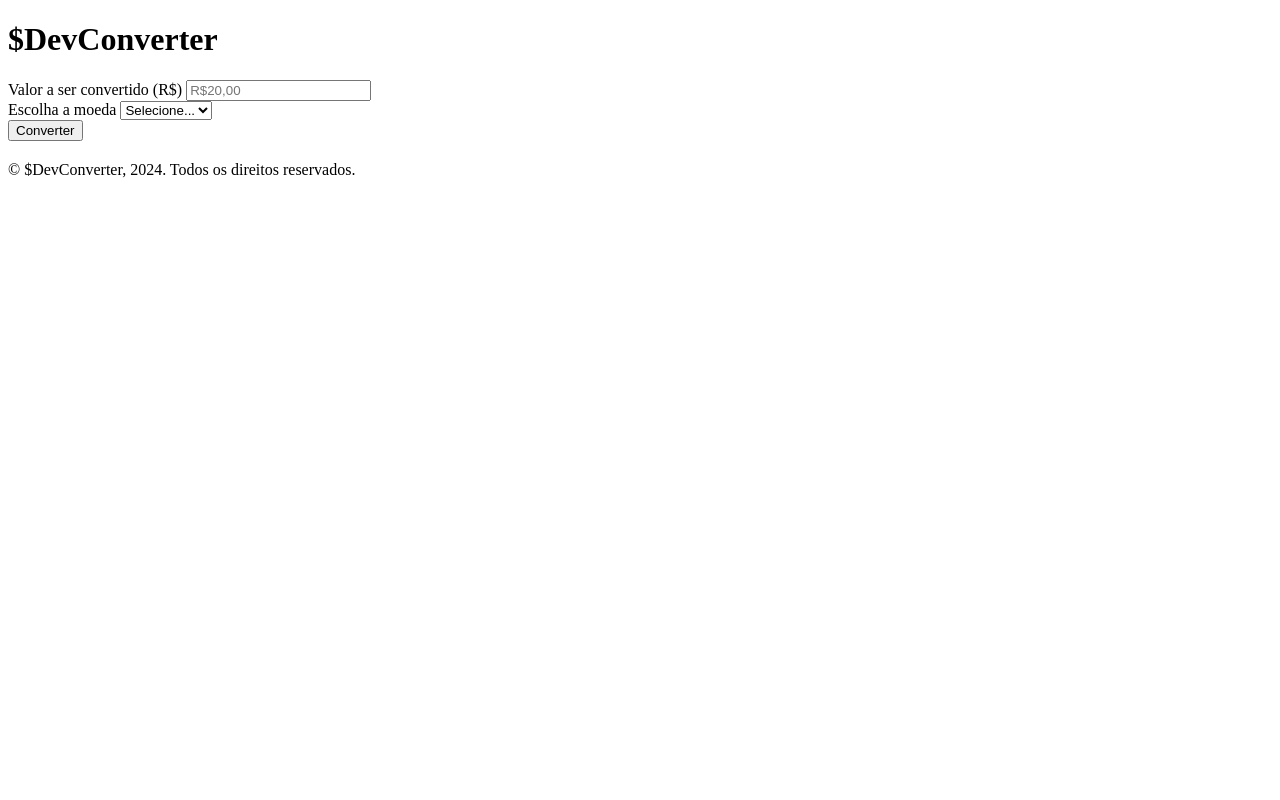
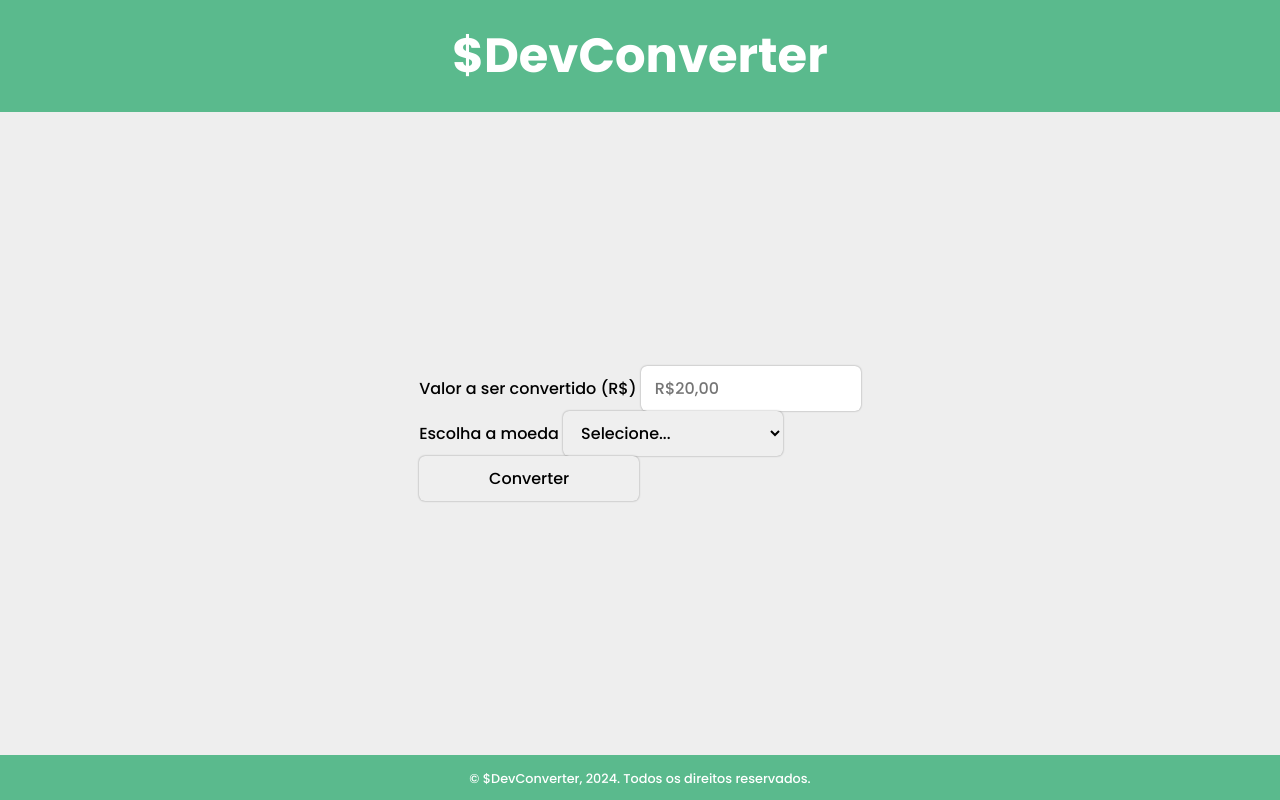
Before and after one commit to fabiasantos1/-DevConverter, a plain HTML site: page index.html in a window 1280 px wide. Drawn offline with Linux system fonts and the light colour scheme.

Commit message:
adicionando estilizações no input, header e footer

```diff
--- /dev/null
+++ b/css/footer.css
@@ -0,0 +1,12 @@
+footer {
+  width: 100%;
+  background-color: #5aba8d;
+  padding: 10px;
+  text-align: center;
+}
+
+footer span {
+  color: #fff;
+  font-size: 0.8em;
+  font-weight: 500;
+}
--- /dev/null
+++ b/css/header.css
@@ -0,0 +1,12 @@
+header {
+  width: 100%;
+  background-color: #5aba8d;
+  padding: 20px;
+}
+
+header h1 {
+  color: #fff;
+  font-size: 3em;
+  text-align: center;
+  cursor: pointer;
+}
--- a/css/reset.css
+++ b/css/reset.css
@@ -0,0 +1,33 @@
+* {
+  margin: 0;
+  padding: 0;
+  box-sizing: border-box;
+  font-family: 'Poppins', sans-serif;
+}
+
+body {
+  background-color: #eee;
+  width: 100%;
+  height: 100vh;
+
+  display: flex;
+  flex-direction: column;
+  align-items: center;
+  justify-content: space-between;
+}
+
+input, select, button {
+  border: 0;
+  outline: 0;
+  border-radius: 6px;
+  width: 220px;
+  padding: 10px 14px;
+  font-size: 1em;
+  box-shadow: 0px 0px 2px rgba(0, 0, 0, 0.4);
+
+  transition: 0.2s ease-in-out;
+}
+
+input:focus, select:focus {
+  box-shadow: inset 1px 1px 3px rgba(0, 0, 0, 0.3);
+}
--- a/index.html
+++ b/index.html
@@ -7,6 +7,8 @@
   <title>$DevConverter</title>
   <!-- CSS-->
    <link rel="stylesheet" href="./css/reset.css">
+   <link rel="stylesheet" href="./css/header.css">
+   <link rel="stylesheet" href="./css/footer.css">
   <!-- FONTS-->
    <link rel="preconnect" href="https://fonts.googleapis.com">
    <link rel="preconnect" href="https://fonts.gstatic.com" crossorigin>
```
